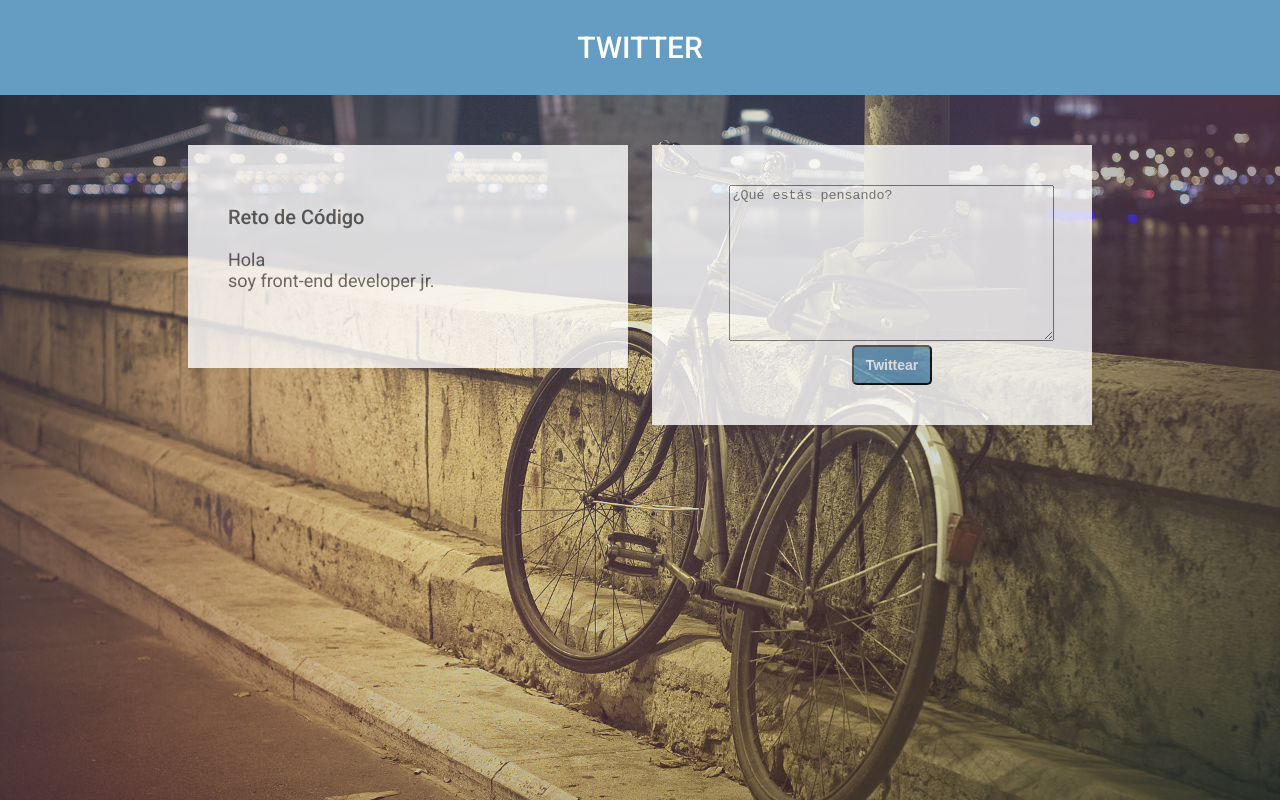
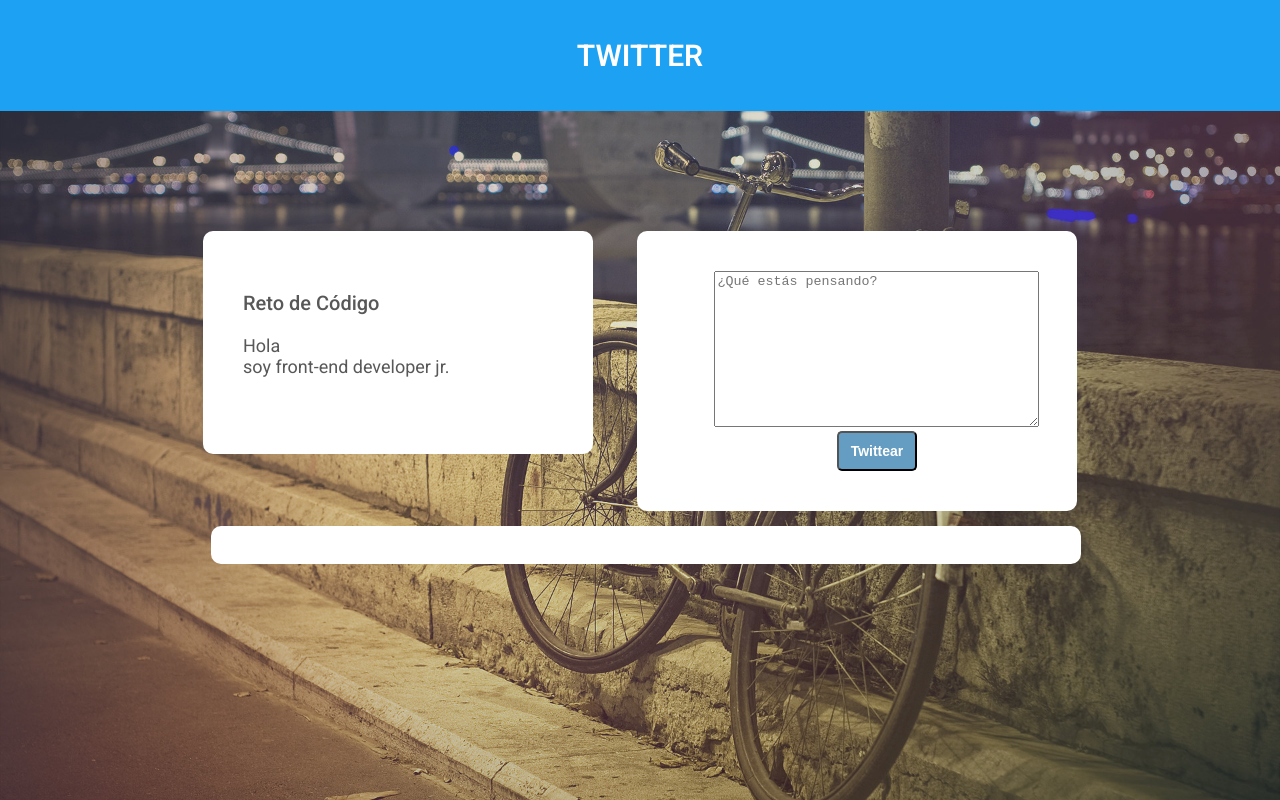
Before and after one commit to KarenAedo/twitter_reto, a plain HTML site: page index.html in a window 1280 px wide. Both pictures are taken after a click on the button "Twittear". Drawn offline with Linux system fonts and the light colour scheme.

Commit message:
Versión 0.0.1.1-Errores de js arreglados y funcionando

```diff
--- a/assets/css/main.css
+++ b/assets/css/main.css
@@ -3,7 +3,7 @@ body{
 	margin: 0 auto;
 	background-image:url(../img/fondo.jpg);
 	background-size: cover;
-	background-repeat: no-repeat;
+	/*background-repeat: no-repeat;*/
 	font-family: 'Roboto', sans-serif;
 	text-align: center;
 
@@ -14,32 +14,33 @@ header{
 	margin: 0 auto;
 	width: 100%
 	height: 0px;
-	background:#659DC2;
+	background: #1da1f2;
 	text-align: center;
 }
 
 h1{
 	margin: 0;
 	color: #fff;
-	font-weight: 500;
+	font-weight: 600;
 	font-size: 30px;
-	padding: 30px 0px;
+	padding: 38px 0px;
 }
 
 /* -----Dando formato al cuerpo----- */
 /* Sección presentación*/
 .presentacion{
-	width: 400px;
-	margin-top: 50px;
+	width: 350px;
+	/*height: 350px;*/
+	margin-top: 120px;
 	margin-right: 20px;
 	background: #fff;
-	opacity: 0.8;
 	display: inline-block;
 	padding-top: 40px;
 	padding-left: 40px;
 	padding-bottom: 40px;
 	text-align: left;
 	color: #585858;
+	border-radius: 10px;
 }
 
 h3{
@@ -52,16 +53,22 @@ p{
 	font-weight: 400;
 }
 
+hr{
+;
+}
+
 /* Sección Twittear*/
 .ingresoTweets{
 	width: 400px;
-	background: #fff;
-	opacity: 0.8;
+	background-color: #fff;
 	display: inline-block;
-	margin-top: 50px;
+	margin-top: 120px;
+	margin-left: 20px;
 	padding-top: 40px;
 	padding-left: 40px;
 	padding-bottom: 40px;
+	border-radius: 10px;
+
 	vertical-align: top;
 	text-align: center;
 }
@@ -80,3 +87,16 @@ textarea:focus{
 	font-weight: 900;
 	text-align: center;
 }
+
+#contenedor{
+	width: 850px;
+	background-color: #fff;
+	display: block;
+	padding: 10px;
+	border-radius: 10px;
+	margin-top: 15px;
+	margin-bottom: 10px;
+	margin-left: 211px;
+
+
+}
--- a/assets/js/app.js
+++ b/assets/js/app.js
@@ -1,38 +1,26 @@
 
-function add(){
+//moví la función desde el html a js
+botonEnviar.onclick = function(){
 
-    //llamo a mi ID ingreso donde irán los pensamientos
+    //textarea - donde irá el texto que se ingrese
     var ingresoElTexto = document.getElementById("ingresoElTexto").value;
+    //Limpio mi cuadro de ingreso luego de dar click y guardar el texto
+    document.getElementById("ingresoElTexto").value = "";
+    //lineaTiempo, div vacío donde luego irán guardados los comentarios
+    var lineaTiempo = document.getElementById("lineaTiempo");
 
-    //Limpio mi cuadro de ingreso
-    document.getElementById("ingresoElTexto").value = "";
+    //quité el alert porque en realidad no me servía para el ejercicio, estaba demás
 
-    //si ingresa algo vacio retorne un alerta
-    if (ingresoElTexto === ""){
-    alert("Debes ingresar un pensamiento");
-    }
-
-    else {
+    //creo este div contenedor donde irá inserto el elemento p, para luego poder darle estilo en css
     var nuevosTweets = document.createElement("div"); //hacer nuevo div contenedor
-    nuevosTweets.className = "contenedor" //dando una clase al contenedor
-    var nombreUsuarioSpan = document.createElement("span"); //span con el nombre de usuario
-    nombreUsuarioSpan.className ="usuario"
-    var fechaSpan = document.createElement("span"); //span con fecha de ingreso
-    fechaSpan.className ="fecha"
+    nuevosTweets.setAttribute("id","contenedor"); // dando un id al contenedor
     var nuevoParrafo = document.createElement("p"); //hacer nuevo parrafo
-
-    //agrego los elementos creados(div,span y p) al contenedor
-    nuevosTweets.appendChild(nombreUsuarioSpan);
-    nuevosTweets.appendChild(fechaSpan);
+    nuevoParrafo.setAttribute("id","nuevoParrafo")
+    //agrego el elemento creado al contenedor
     nuevosTweets.appendChild(nuevoParrafo);
 
-    nombreUsuarioSpan.textContent = "Karen Aedo";
-    fechaSpan.textContent = new Date() ;
-    nuevoParrafo.textContent = comment;
-
-
-    var timeLine = document.getElementById("lineaTiempo");
-    timeLine.insertBefore(nuevosTweets, timeLine.children[0]);
-
-   }
- }
+    //enlazo el textarea con el "p" creado, que será quien guarde el texto ingresado
+    nuevoParrafo.textContent = ingresoElTexto;
+    //El método Node.insertBefore() inserta el nuevo elemento antes del elemento de referencia como hijo del nodo actual
+    lineaTiempo.insertBefore(nuevosTweets, lineaTiempo.children[0]);
+}
--- a/index.html
+++ b/index.html
@@ -10,12 +10,12 @@
 </head>
 
 <body>
-	<!-- Aquí va el Encabezado -->
+	<!-- Encabezado -->
 	<header>
 		<h1>TWITTER</h1>
 	</header>
 
-	<!-- Aquí va el cuerpo -->
+	<!-- Presentación -->
 	<section>
 		<div class="presentacion">
 			<!-- Presentacion -->
@@ -23,17 +23,18 @@
 			<p>Hola <br>
 			soy front-end developer jr.</p>
 			<br>
+
 		</div>
 
 		<!-- Formulario texto -->
 		<div class="ingresoTweets">
-			<!-- Etiqueta formulario -->
+			<!-- Texto -->
+			<textarea id="ingresoElTexto" cols="38" rows="10" placeholder="¿Qué estás pensando?"></textarea>
+			<!-- Botón / al botón le agrego el evento onclick-->
+			<button type="button" id="botonEnviar" >Twittear</button>
 
-			<!-- textarea en lugar de input, más líneas, más espacio -->
-			<textarea id="ingresoElTexto" cols="38" rows="10" placeholder="¿Qué estás pensando?"></textarea>
-			<button type="button" id="botonEnviar" onclick="add()">Twittear</button>
-			<span id="contador"></span>
-
+			<!-- Contador -->
+			<!-- <span id="contador"></span> -->
 		</div>
 	</section>
 
@@ -41,7 +42,7 @@
 	<div id="lineaTiempo"></div>
 
 
-	<!-- Enlazar mi archivo js -->
+	<!-- Enlazar archivo js -->
 	<script src="assets/js/app.js"></script>
 </body>
 </html>
```
Also changed, not shown: assets/img/fondo1.jpg (added), assets/img/fondo2.jpg (added).
